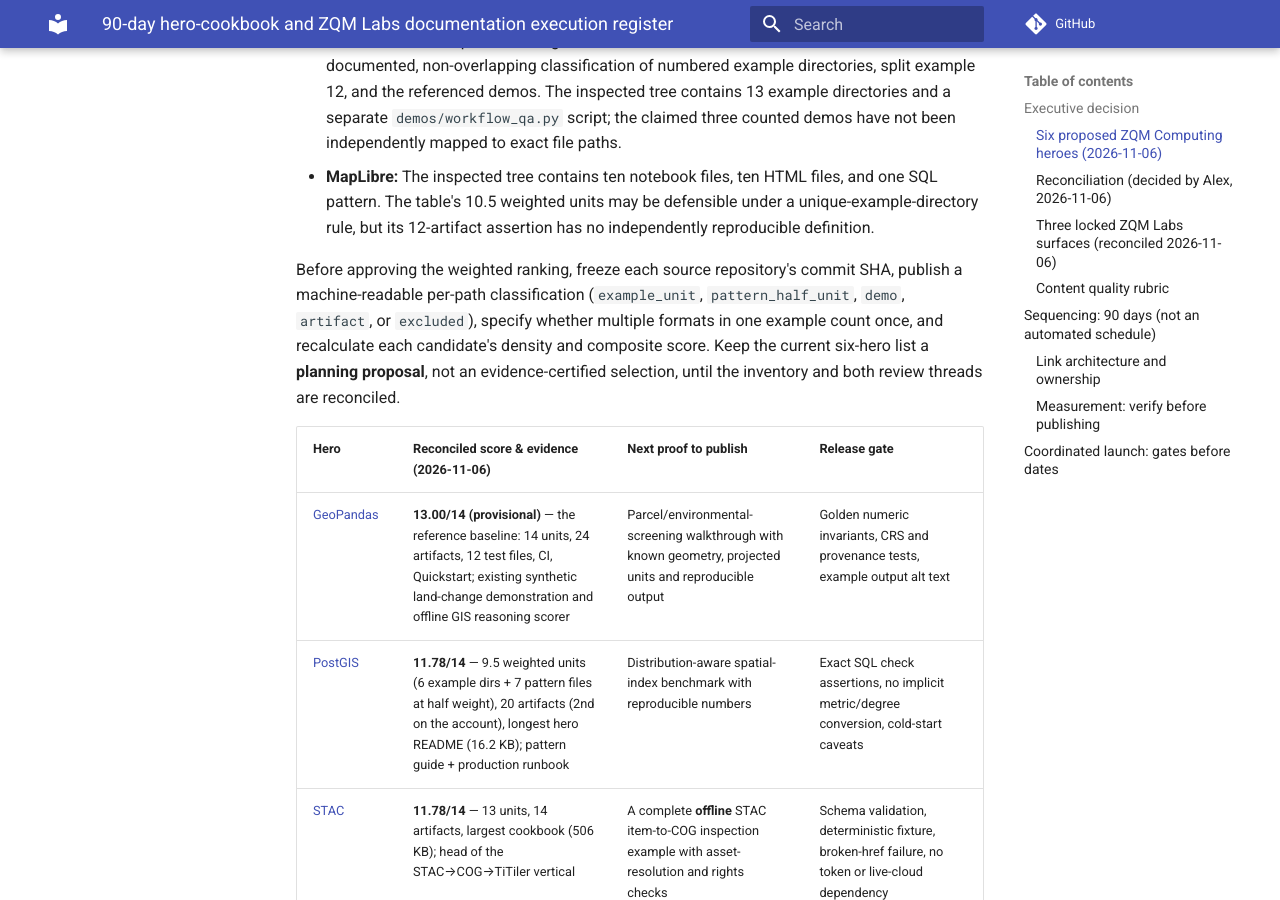
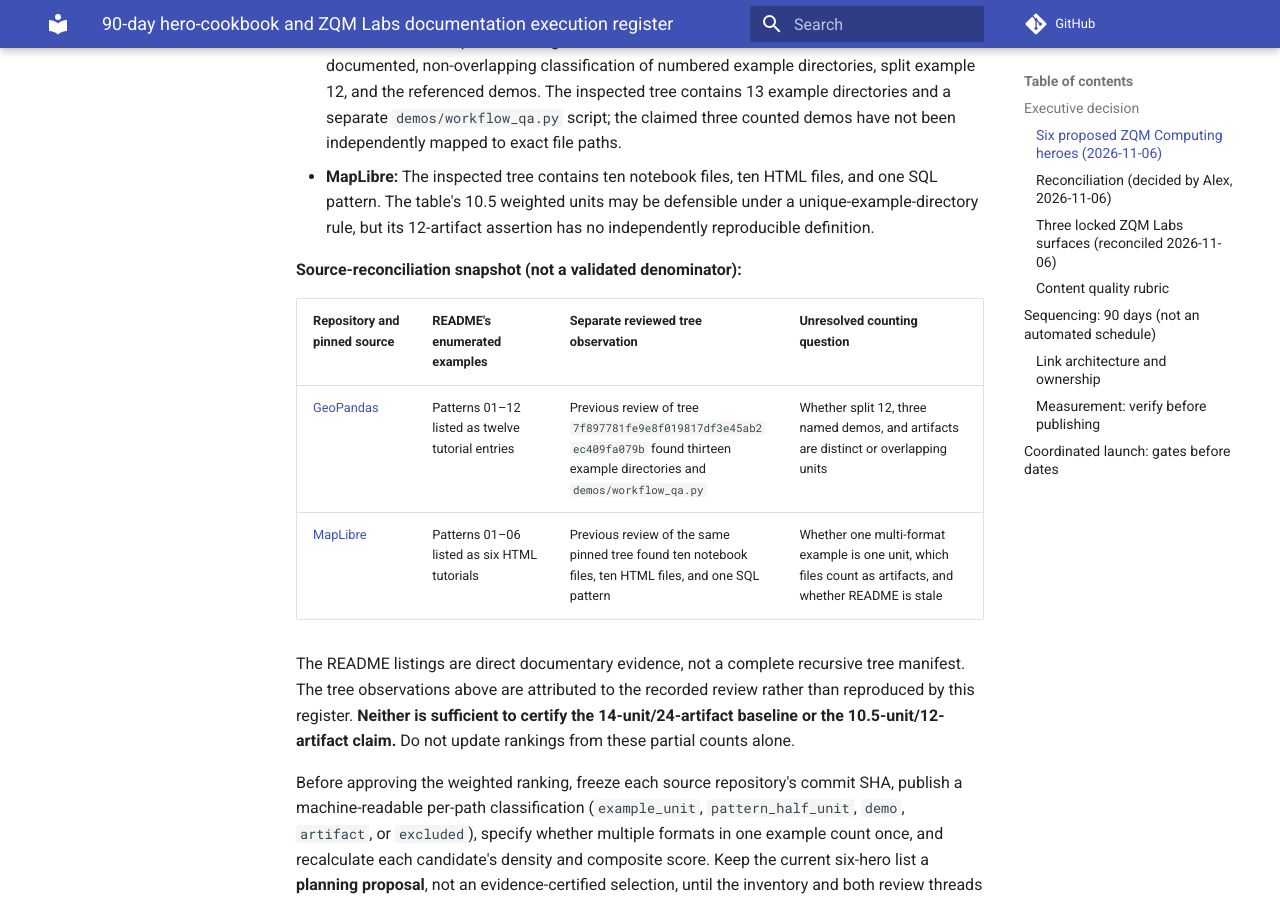
Before and after one commit to ZQM-Computing/geospatial-cookbooks, an MkDocs documentation site: the page built from docs/hero-cookbook-90-day-register.md, in a window 1280 px wide and 900 px high, scrolled down 919 px. Built offline with MkDocs 1.6.1 and Material for MkDocs 9.7.7, drawn with Linux system fonts in a browser that asks for light colours; comment, search, counter and statistics services are not loaded.

Commit message:
docs(heroes): pin GeoPandas and MapLibre source evidence and disclose count mismatches

```diff
--- a/docs/hero-cookbook-90-day-register.md
+++ b/docs/hero-cookbook-90-day-register.md
@@ -42,6 +42,19 @@
   files, and one SQL pattern. The table's 10.5 weighted units may be
   defensible under a unique-example-directory rule, but its 12-artifact
   assertion has no independently reproducible definition.
+
+**Source-reconciliation snapshot (not a validated denominator):**
+
+| Repository and pinned source | README's enumerated examples | Separate reviewed tree observation | Unresolved counting question |
+| --- | --- | --- | --- |
+| [GeoPandas](https://github.com/ZQM-Computing/geopandas-cookbook/tree/c15f63ff7e708f8b0023e97804c1a8896f5d4b49) | Patterns 01–12 listed as twelve tutorial entries | Previous review of tree `7f897781fe9e8f019817df3e45ab2ec409fa079b` found thirteen example directories and `demos/workflow_qa.py` | Whether split 12, three named demos, and artifacts are distinct or overlapping units |
+| [MapLibre](https://github.com/ZQM-Computing/maplibre-cookbook/tree/19e159f7715891e1d42ad9e1c1812480ce8a81da) | Patterns 01–06 listed as six HTML tutorials | Previous review of the same pinned tree found ten notebook files, ten HTML files, and one SQL pattern | Whether one multi-format example is one unit, which files count as artifacts, and whether README is stale |
+
+The README listings are direct documentary evidence, not a complete recursive
+tree manifest. The tree observations above are attributed to the recorded
+review rather than reproduced by this register. **Neither is sufficient to
+certify the 14-unit/24-artifact baseline or the 10.5-unit/12-artifact claim.**
+Do not update rankings from these partial counts alone.
 
 Before approving the weighted ranking, freeze each source repository's
 commit SHA, publish a machine-readable per-path classification
```
